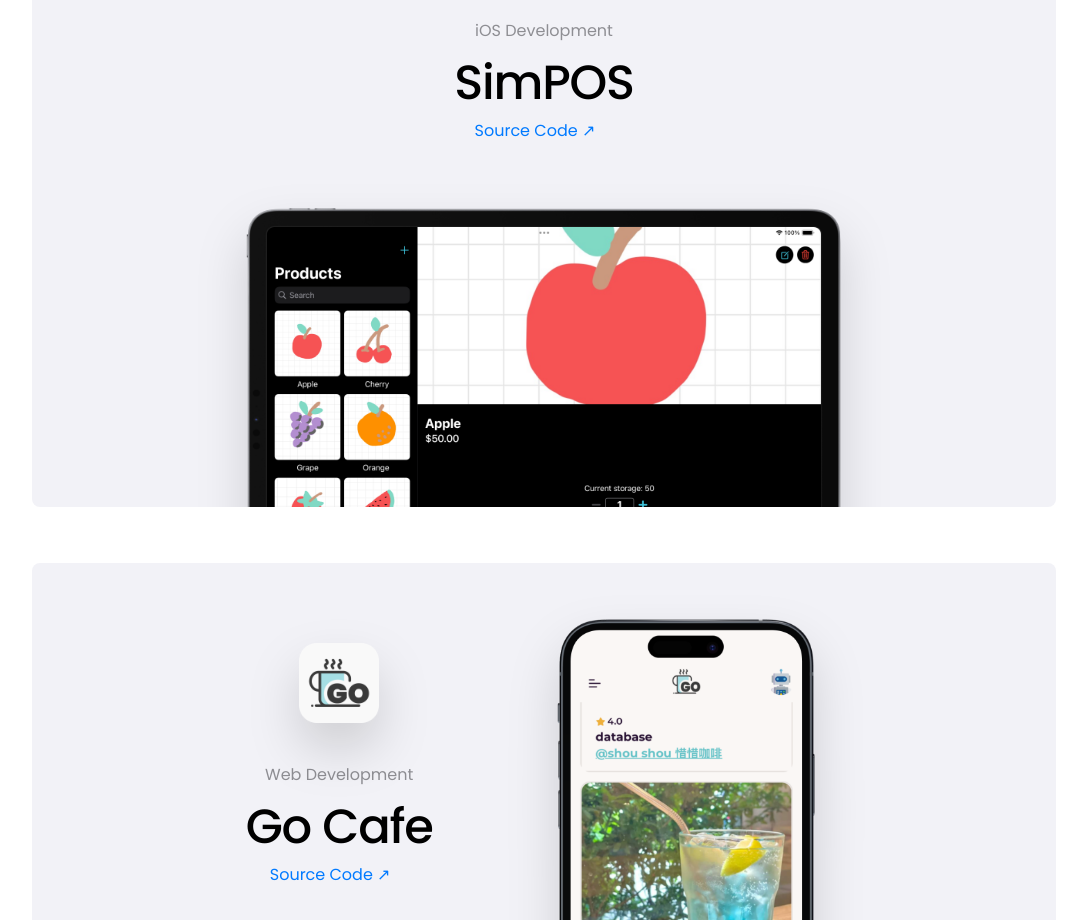
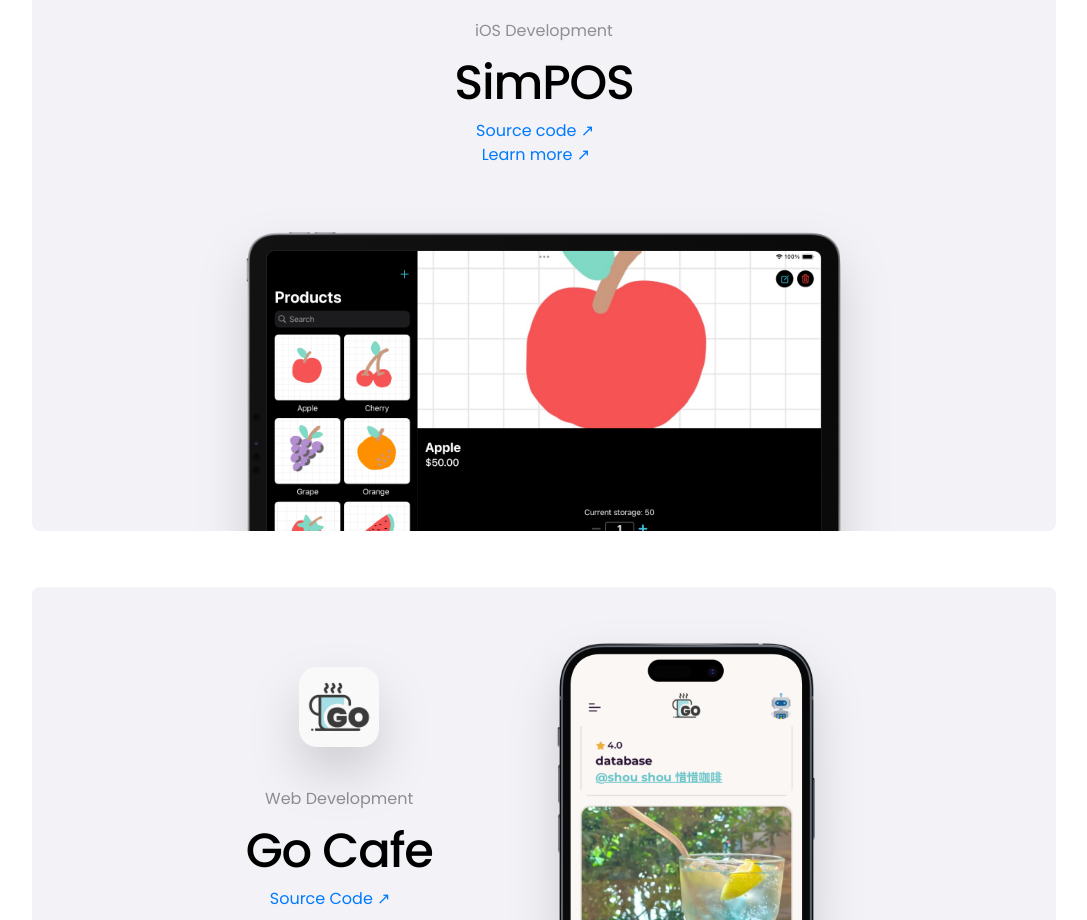
Before and after one commit to dongdong867/dongdong867.dev, a Next.js app: page /works in a window 1280 px wide. Shown: the part 2340-3260 px from the top of the page, without its empty margins (96-1183 px from the left). Built offline with nearby package versions, Linux system fonts and the light colour scheme.

Commit message:
feat(works): add learn more link to simpos

```diff
--- a/src/app/works/components/simpos.tsx
+++ b/src/app/works/components/simpos.tsx
@@ -10,10 +10,15 @@ export const SimPOS = () => {
       <div className={cn("w-max m-auto text-center space-y-4")}>
         <div className={cn("text-gray")}>iOS Development</div>
         <div className={cn("text-5xl font-medium tracking-tight")}>SimPOS</div>
-        <div className={cn("w-max m-auto")}>
+        <div className={cn("w-max m-auto flex flex-col place-items-center")}>
           <Link href={"https://github.com/dongdong867/SimPOS"}>
             <Translatable className={cn("text-center text-blue")}>
-              Source Code ↗
+              Source code ↗
+            </Translatable>
+          </Link>
+          <Link href={"/works/simpos"}>
+            <Translatable className={cn("text-center text-blue")}>
+              Learn more ↗
             </Translatable>
           </Link>
         </div>
```
